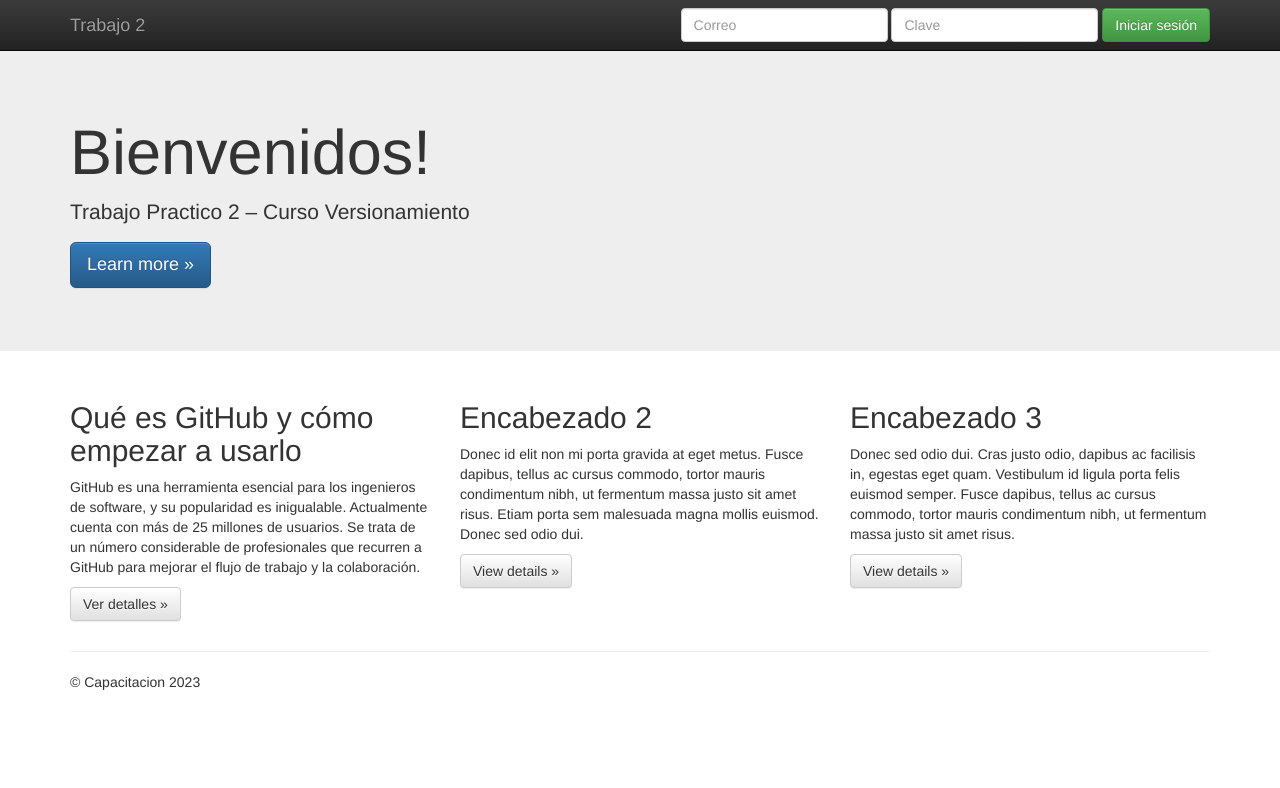
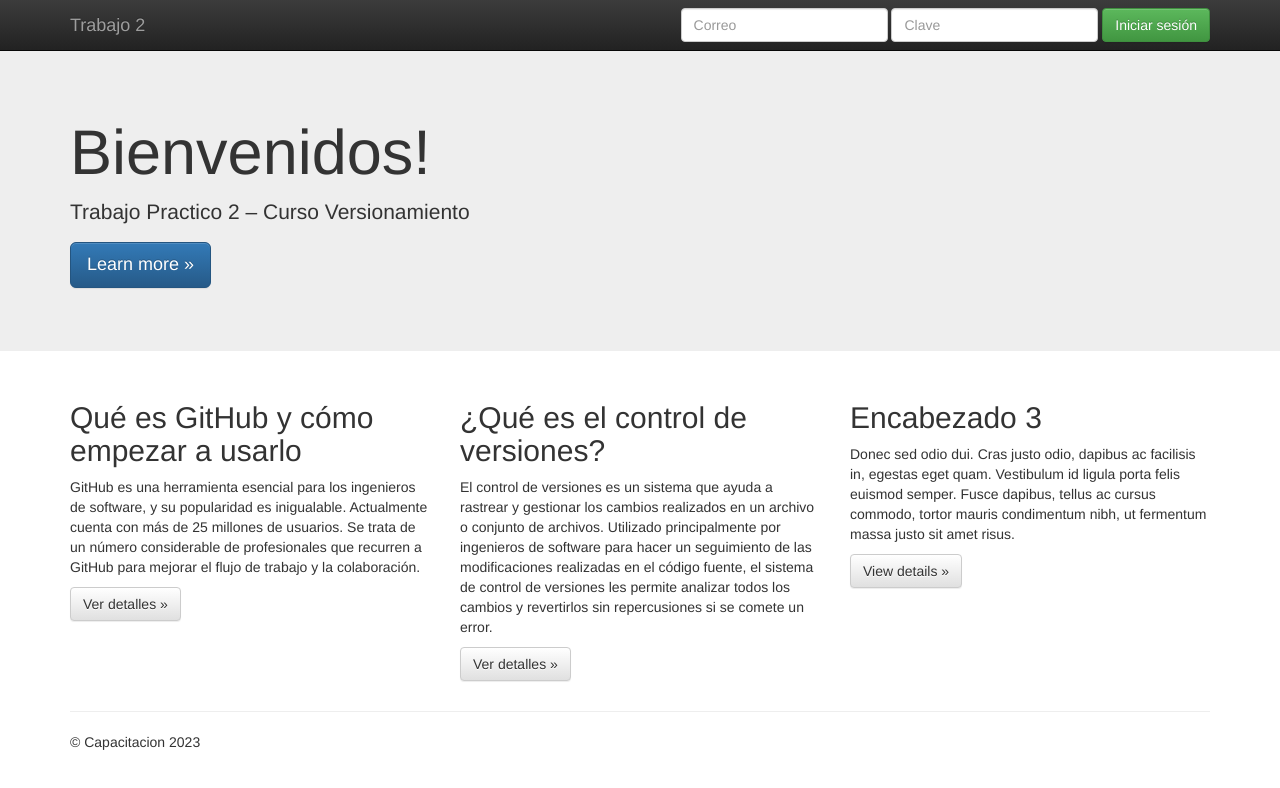
Before and after one commit to gbadilla/Trabajo2_gabriel_badilla, a plain HTML site: page index.html in a window 1280 px wide. Drawn offline with nearby package versions, Linux system fonts and the light colour scheme.

Commit message:
se realizan cambios al archivo index.html

```diff
--- a/index.html
+++ b/index.html
@@ -67,9 +67,9 @@
           <p><a class="btn btn-default" href="#" role="button">Ver detalles &raquo;</a></p>
         </div>
         <div class="col-md-4">
-          <h2>Encabezado 2</h2>
-          <p>Donec id elit non mi porta gravida at eget metus. Fusce dapibus, tellus ac cursus commodo, tortor mauris condimentum nibh, ut fermentum massa justo sit amet risus. Etiam porta sem malesuada magna mollis euismod. Donec sed odio dui. </p>
-          <p><a class="btn btn-default" href="#" role="button">View details &raquo;</a></p>
+          <h2>¿Qué es el control de versiones?</h2>
+          <p>El control de versiones es un sistema que ayuda a rastrear y gestionar los cambios realizados en un archivo o conjunto de archivos. Utilizado principalmente por ingenieros de software para hacer un seguimiento de las modificaciones realizadas en el código fuente, el sistema de control de versiones les permite analizar todos los cambios y revertirlos sin repercusiones si se comete un error. </p>
+          <p><a class="btn btn-default" href="#" role="button">Ver detalles &raquo;</a></p>
        </div>
         <div class="col-md-4">
           <h2>Encabezado 3</h2>
```
